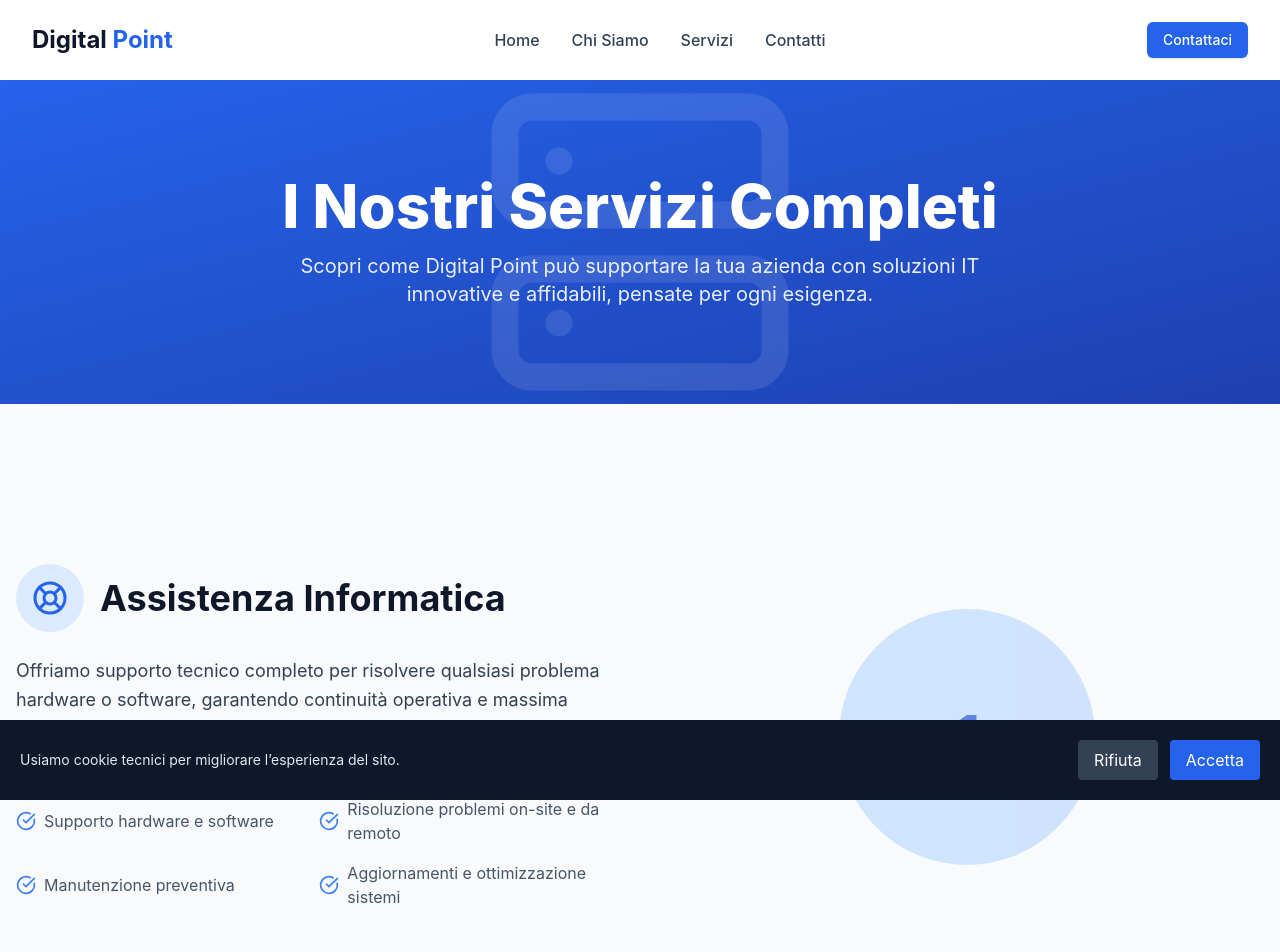
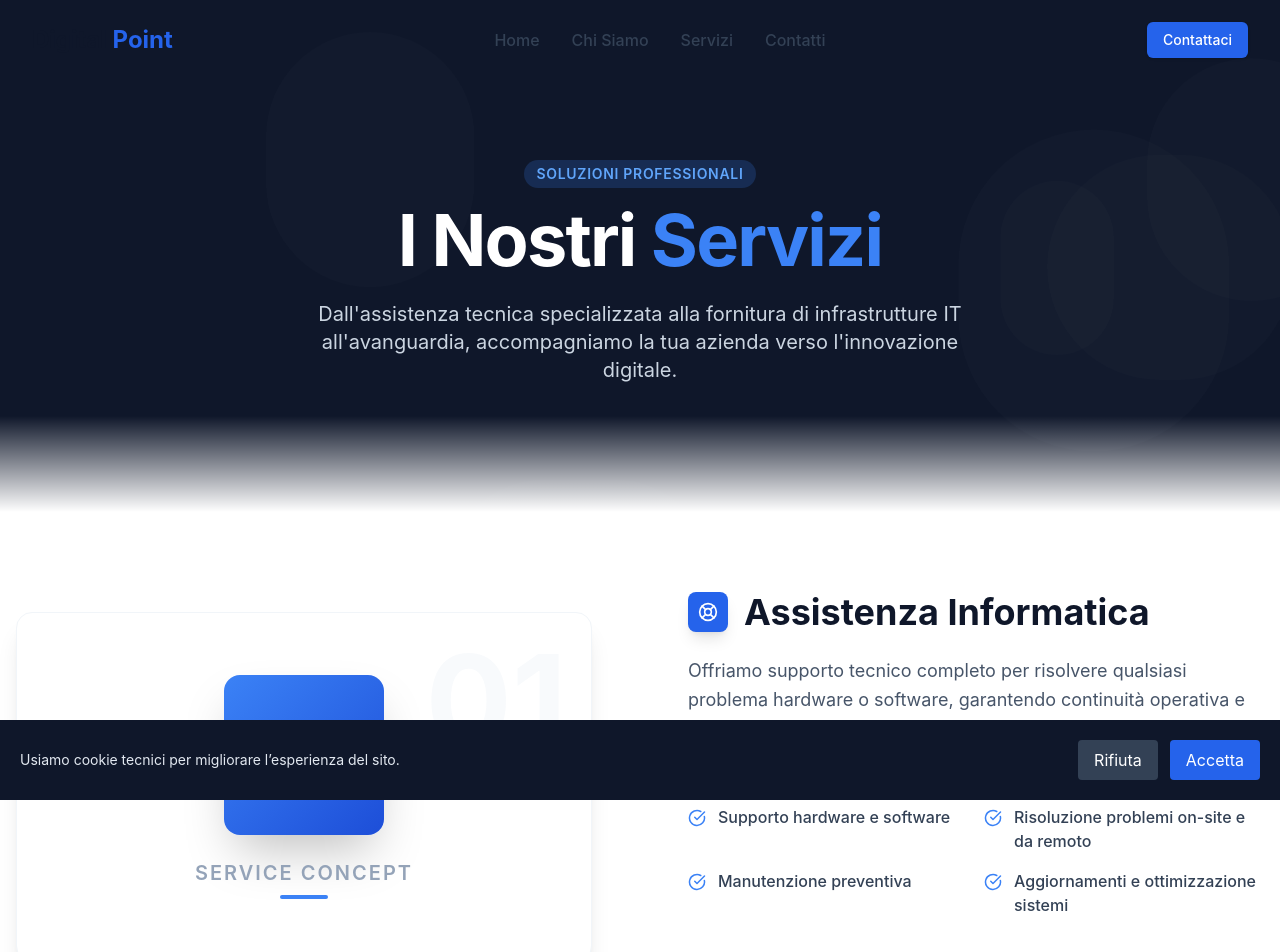
Before and after one commit to Vittomazza/digital-point-website, a React (Create React App) app: page /servizi in a window 1280 px wide. Shown: the top 952 px of the page. Built offline with nearby package versions, Linux system fonts and the light colour scheme.

Commit message:
fix design

```diff
--- a/src/pages/ServicesPage.jsx
+++ b/src/pages/ServicesPage.jsx
@@ -1,7 +1,12 @@
 import React from 'react';
 import { motion } from 'framer-motion';
 import { mockData } from '../mockData';
-import { CheckCircle, Server, Monitor, Printer, Phone, Briefcase, LayoutDashboard, ShieldCheck, Globe, Building2, Recycle, Fingerprint, LifeBuoy } from 'lucide-react';
+import {
+  CheckCircle, Server, Monitor, Printer, Phone, Briefcase,
+  LayoutDashboard, ShieldCheck, Globe, Building2, Recycle,
+  Fingerprint, LifeBuoy, ArrowRight, MousePointer2
+} from 'lucide-react';
+import { Link } from 'react-router-dom';
 
 const iconMap = {
   'life-buoy': LifeBuoy,
@@ -18,85 +23,186 @@
   'fingerprint': Fingerprint,
 };
 
+const BackgroundBubbles = () => (
+  <div className="absolute inset-0 overflow-hidden pointer-events-none">
+    {[...Array(6)].map((_, i) => (
+      <motion.div
+        key={i}
+        className="absolute rounded-full bg-white/10"
+        initial={{
+          width: Math.random() * 200 + 100,
+          height: Math.random() * 200 + 100,
+          left: `${Math.random() * 100}%`,
+          top: `${Math.random() * 100}%`,
+          opacity: 0.1
+        }}
+        animate={{
+          y: [0, Math.random() * 100 - 50],
+          x: [0, Math.random() * 100 - 50],
+          scale: [1, 1.1, 1],
+        }}
+        transition={{
+          duration: Math.random() * 10 + 10,
+          repeat: Infinity,
+          ease: "easeInOut"
+        }}
+      />
+    ))}
+  </div>
+);
+
 export const ServicesPage = () => {
   return (
-    <div className="pt-20">
+    <div className="min-h-screen bg-white">
+      {/* Hero Section */}
       <motion.section
-        initial={{ opacity: 0, y: 50 }}
-        animate={{ opacity: 1, y: 0 }}
-        transition={{ duration: 0.4 }}
-        className="relative bg-gradient-to-br from-blue-600 to-blue-800 text-white py-20 md:py-24 overflow-hidden"
+        initial={{ opacity: 0 }}
+        animate={{ opacity: 1 }}
+        transition={{ duration: 0.6 }}
+        className="relative pt-32 pb-20 md:pt-40 md:pb-32 bg-slate-900 text-white overflow-hidden"
       >
+        <BackgroundBubbles />
         <div className="container mx-auto px-4 text-center relative z-10">
-          <h1 className="text-4xl md:text-6xl font-extrabold mb-4 leading-tight">
-            I Nostri Servizi Completi
-          </h1>
-          <p className="text-lg md:text-xl max-w-3xl mx-auto opacity-90">
-            Scopri come Digital Point può supportare la tua azienda con soluzioni IT innovative e affidabili, pensate per ogni esigenza.
-          </p>
+          <motion.div
+            initial={{ opacity: 0, y: 20 }}
+            animate={{ opacity: 1, y: 0 }}
+            transition={{ duration: 0.5, delay: 0.2 }}
+          >
+            <span className="inline-block py-1 px-3 rounded-full bg-blue-500/20 text-blue-400 text-sm font-semibold mb-4 tracking-wider uppercase">
+              Soluzioni Professionali
+            </span>
+            <h1 className="text-4xl md:text-7xl font-bold mb-6 tracking-tight">
+              I Nostri <span className="text-blue-500">Servizi</span>
+            </h1>
+            <p className="text-lg md:text-xl max-w-2xl mx-auto text-slate-300 leading-relaxed">
+              Dall'assistenza tecnica specializzata alla fornitura di infrastrutture IT all'avanguardia,
+              accompagniamo la tua azienda verso l'innovazione digitale.
+            </p>
+          </motion.div>
         </div>
-        <div className="absolute inset-0 opacity-10">
-          <Server className="w-full h-full object-cover" />
-        </div>
+
+        {/* Decorative elements */}
+        <div className="absolute bottom-0 left-0 w-full h-24 bg-gradient-to-t from-white to-transparent"></div>
       </motion.section>
 
-      <section className="py-16 md:py-24 bg-slate-50">
+      {/* Services List */}
+      <section className="py-20">
         <div className="container mx-auto px-4">
           {mockData.services.map((service, index) => {
-            const ServiceIcon = iconMap[service.icon];
+            const ServiceIcon = iconMap[service.icon] || Server;
+            const isEven = index % 2 === 0;
+
             return (
-              <motion.div
+              <div
                 key={service.id}
-                initial={{ opacity: 0, y: 30 }}
-                whileInView={{ opacity: 1, y: 0 }}
-                transition={{ duration: 0.3, delay: 0.05 }}
-                viewport={{ once: true, amount: 0.2 }}
-                className={`flex flex-col lg:flex-row items-center gap-10 md:gap-16 py-12 md:py-16 ${index % 2 === 0 ? 'lg:flex-row' : 'lg:flex-row-reverse'} border-b border-slate-200 last:border-b-0`}
+                className={`flex flex-col lg:flex-row items-center gap-12 lg:gap-24 mb-24 last:mb-0 ${!isEven ? 'lg:flex-row-reverse' : ''}`}
               >
-                <div className="lg:w-1/2">
-                  <div className="flex items-center justify-center lg:justify-start mb-6">
-                    {ServiceIcon && (
-                      <div className="p-4 bg-blue-100 rounded-full text-blue-600 mr-4">
-                        <ServiceIcon size={36} strokeWidth={2} />
+                {/* Visual Side */}
+                <motion.div
+                  initial={{ opacity: 0, x: isEven ? -50 : 50 }}
+                  whileInView={{ opacity: 1, x: 0 }}
+                  transition={{ duration: 0.6, ease: "easeOut" }}
+                  viewport={{ once: true, margin: "-100px" }}
+                  className="w-full lg:w-1/2"
+                >
+                  <div className="relative group">
+                    {/* Decorative Background */}
+                    <div className={`absolute -inset-4 rounded-3xl bg-gradient-to-br ${isEven ? 'from-blue-100 to-slate-50' : 'from-slate-50 to-blue-100'} -z-10 transition-transform duration-500 group-hover:scale-105`}></div>
+
+                    {/* Main Content Box */}
+                    <div className="bg-white rounded-2xl shadow-xl overflow-hidden border border-slate-100 p-8 md:p-12 flex flex-col items-center justify-center min-h-[350px] relative">
+                      <div className="absolute top-0 right-0 p-6 text-slate-100 font-bold text-9xl -z-0 opacity-50 select-none">
+                        {service.id < 10 ? `0${service.id}` : service.id}
                       </div>
-                    )}
-                    <h2 className="text-3xl md:text-4xl font-bold text-slate-900">
+
+                      <motion.div
+                        whileHover={{ scale: 1.1, rotate: 5 }}
+                        className="w-32 h-32 md:w-40 md:h-40 bg-gradient-to-br from-blue-500 to-blue-700 rounded-2xl flex items-center justify-center text-white shadow-2xl relative z-10 mb-6"
+                      >
+                        <ServiceIcon size={64} strokeWidth={1.5} />
+                      </motion.div>
+
+                      <div className="text-center relative z-10">
+                        <h3 className="text-xl font-semibold text-slate-400 uppercase tracking-widest mb-2">Service Concept</h3>
+                        <div className="w-12 h-1 bg-blue-500 mx-auto rounded-full"></div>
+                      </div>
+                    </div>
+                  </div>
+                </motion.div>
+
+                {/* Text Side */}
+                <motion.div
+                  initial={{ opacity: 0, x: isEven ? 50 : -50 }}
+                  whileInView={{ opacity: 1, x: 0 }}
+                  transition={{ duration: 0.6, ease: "easeOut" }}
+                  viewport={{ once: true, margin: "-100px" }}
+                  className="w-full lg:w-1/2"
+                >
+                  <div className="flex items-center mb-6">
+                    <div className="w-10 h-10 bg-blue-600 rounded-lg flex items-center justify-center text-white mr-4 flex-shrink-0 shadow-lg">
+                      <ServiceIcon size={20} />
+                    </div>
+                    <h2 className="text-3xl md:text-4xl font-bold text-slate-900 leading-tight">
                       {service.title}
                     </h2>
                   </div>
-                  <p className="text-lg text-slate-700 leading-relaxed mb-6 text-center lg:text-left">
+
+                  <p className="text-lg text-slate-600 mb-8 leading-relaxed">
                     {service.description}
                   </p>
-                  <ul className="grid grid-cols-1 sm:grid-cols-2 gap-4 text-slate-600">
+
+                  <div className="grid grid-cols-1 sm:grid-cols-2 gap-4">
                     {service.features.map((feature, idx) => (
-                      <motion.li
-                        key={idx}
-                        initial={{ opacity: 0, x: -10 }}
-                        whileInView={{ opacity: 1, x: 0 }}
-                        transition={{ duration: 0.2, delay: idx * 0.03 }}
-                        viewport={{ once: true }}
-                        className="flex items-center text-md"
-                      >
-                        <CheckCircle className="text-blue-500 mr-2 flex-shrink-0" size={20} />
-                        {feature}
-                      </motion.li>
+                      <div key={idx} className="flex items-start">
+                        <div className="mt-1 mr-3 flex-shrink-0 text-blue-500">
+                          <CheckCircle size={18} />
+                        </div>
+                        <span className="text-slate-700 font-medium">{feature}</span>
+                      </div>
                     ))}
-                  </ul>
-                </div>
-                <motion.div
-                  initial={{ opacity: 0, scale: 0.9 }}
-                  whileInView={{ opacity: 1, scale: 1 }}
-                  transition={{ duration: 0.3, delay: 0.1 }}
-                  viewport={{ once: true, amount: 0.2 }}
-                  className="lg:w-1/2 flex justify-center p-6"
-                >
-                  <div className="w-64 h-64 bg-blue-200 rounded-full flex items-center justify-center text-blue-700 text-6xl font-bold opacity-70">
-                    {service.id}
+                  </div>
+
+                  <div className="mt-10">
+                    <Link
+                      to="/#contatti"
+                      className="inline-flex items-center text-blue-600 font-bold hover:text-blue-700 transition-colors group"
+                    >
+                      Richiedi maggiori informazioni
+                      <ArrowRight className="ml-2 group-hover:translate-x-1 transition-transform" size={20} />
+                    </Link>
                   </div>
                 </motion.div>
-              </motion.div>
+              </div>
             );
           })}
+        </div>
+      </section>
+
+      {/* CTA Section */}
+      <section className="py-20 bg-slate-50">
+        <div className="container mx-auto px-4 text-center">
+          <motion.div
+            initial={{ opacity: 0, scale: 0.95 }}
+            whileInView={{ opacity: 1, scale: 1 }}
+            transition={{ duration: 0.5 }}
+            viewport={{ once: true }}
+            className="max-w-4xl mx-auto bg-blue-600 rounded-3xl p-10 md:p-16 text-white shadow-2xl relative overflow-hidden"
+          >
+            <div className="absolute top-0 right-0 -mt-20 -mr-20 w-64 h-64 bg-white/10 rounded-full blur-3xl"></div>
+            <div className="absolute bottom-0 left-0 -mb-20 -ml-20 w-64 h-64 bg-blue-400/20 rounded-full blur-3xl"></div>
+
+            <h2 className="text-3xl md:text-5xl font-bold mb-6 relative z-10">Hai un progetto in mente?</h2>
+            <p className="text-xl text-blue-100 mb-10 max-w-2xl mx-auto relative z-10">
+              Siamo pronti ad aiutarti con consulenze personalizzate e soluzioni tecnologiche su misura.
+            </p>
+            <Link
+              to="/#contatti"
+              className="inline-flex items-center justify-center px-8 py-4 bg-white text-blue-600 font-bold rounded-xl hover:bg-slate-100 transition-all shadow-lg hover:shadow-xl hover:-translate-y-1 relative z-10"
+            >
+              Contattaci Ora
+              <MousePointer2 className="ml-2" size={20} />
+            </Link>
+          </motion.div>
         </div>
       </section>
     </div>
```
